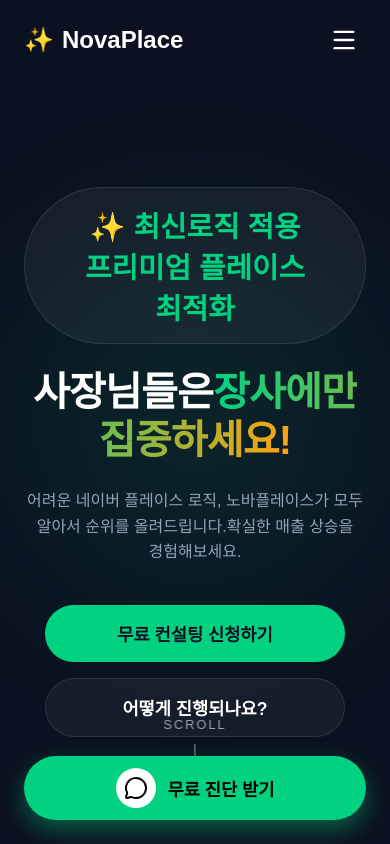
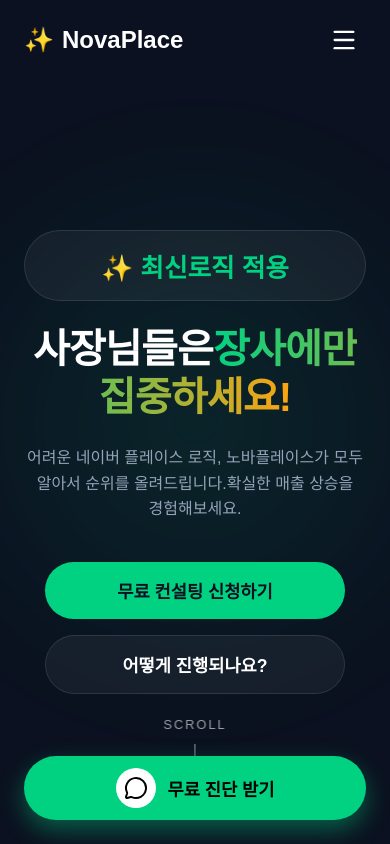
Before and after one commit to seungjae8815-stack/novaplace, a Next.js app: page / in a window 390 px wide. Shown: the top 844 px of the page. Built offline with nearby package versions, Linux system fonts and the light colour scheme; a web font is replaced by a local one.

Commit message:
feat: 메인 뱃지 모바일 대응 및 페인포인트 슬라이드 리뷰 수 현실화 수정

```diff
--- a/src/components/sections/Hero.module.css
+++ b/src/components/sections/Hero.module.css
@@ -148,9 +148,20 @@
   display: block;
 }
 
+.desktopOnly {
+  display: inline;
+}
+
 @media (max-width: 768px) {
   .title { font-size: 2.5rem; }
   .subtitle { font-size: 1rem; }
   .buttonGroup { flex-direction: column; width: 100%; max-width: 300px; }
   .desktopBr { display: none; }
+  .desktopOnly { display: none; }
+  .badge {
+    display: block;
+    width: 100%;
+    font-size: 1.6rem;
+    padding: 16px 0;
+  }
 }
--- a/src/components/sections/Hero.tsx
+++ b/src/components/sections/Hero.tsx
@@ -13,7 +13,7 @@ export default function Hero() {
           animate={{ opacity: 1, y: 0 }}
           transition={{ duration: 0.8 }}
         >
-          <div className={styles.badge}>✨ 최신로직 적용 프리미엄 플레이스 최적화</div>
+          <div className={styles.badge}>✨ 최신로직 적용 <span className={styles.desktopOnly}>프리미엄</span></div>
           <h1 className={styles.title}>
             사장님들은<br className={styles.desktopBr}/>
             <span className={styles.highlight}>장사에만 집중하세요!</span>
--- a/src/components/sections/PainPoint.tsx
+++ b/src/components/sections/PainPoint.tsx
@@ -23,8 +23,8 @@ export default function PainPoint() {
       img: "/images/nail.png",
       alt: "네일샵",
       rating: "4.95",
-      visitors: "4,210",
-      blogs: "3,105",
+      visitors: "1,129",
+      blogs: "478",
       desc: "아름다운 손끝을 완성하는 공간"
     },
     {
@@ -32,8 +32,8 @@ export default function PainPoint() {
       img: "/images/pilates_korean.png",
       alt: "필라테스",
       rating: "4.92",
-      visitors: "2,890",
-      blogs: "1,540",
+      visitors: "1,495",
+      blogs: "782",
       desc: "건강한 몸과 마음을 위한 프라이빗 레슨"
     }
   ];
```
